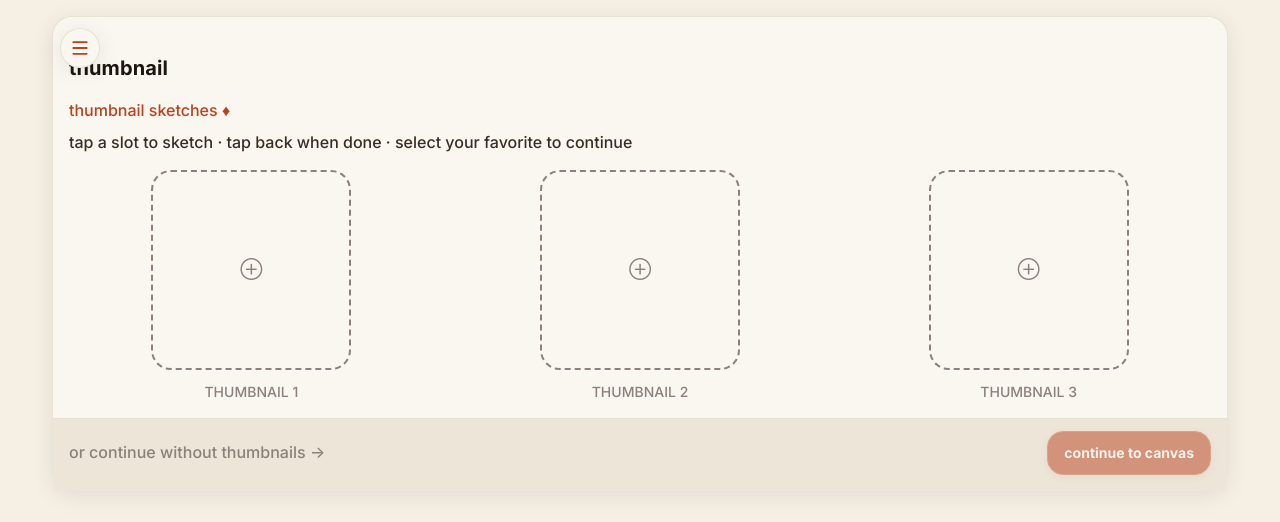
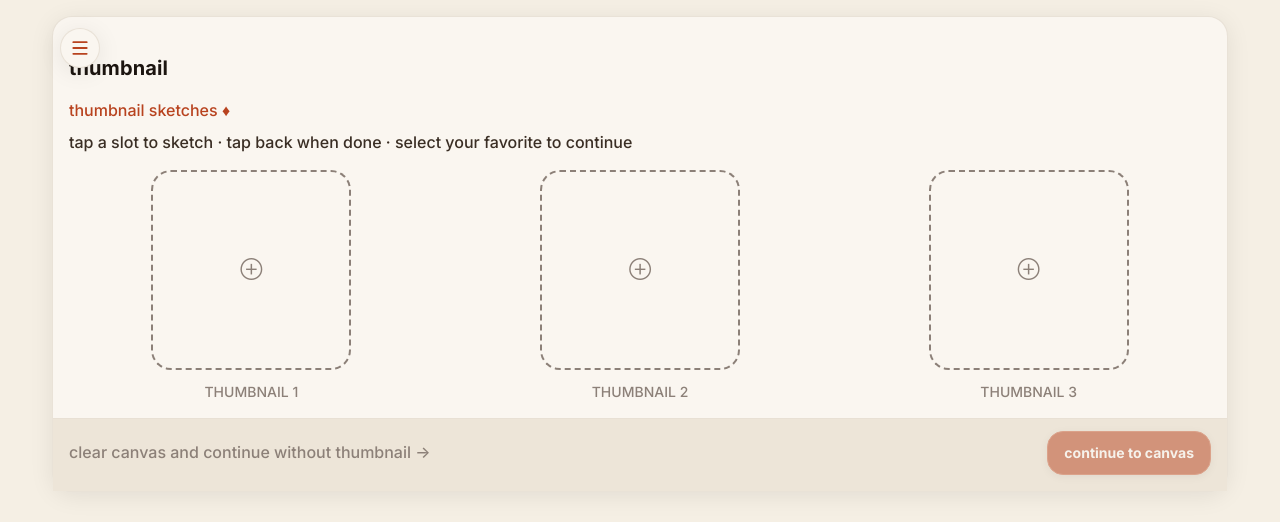
Before and after one commit to hussainzs/kindling-ui, a React (Vite) app in the folder client/: page /thumbnail in a window 1280 px wide. Shown: the top 522 px of the page. Built offline with nearby package versions, Linux system fonts and the light colour scheme; no server answers; a web font is replaced by a local one.

Commit message:
button name changes in canvas and thumbnail pages

```diff
--- a/client/pages/CanvasPage.tsx
+++ b/client/pages/CanvasPage.tsx
@@ -333,7 +333,7 @@ export default function CanvasPage() {
             onClick={handleSaveToGallery}
             className="bg-rust !text-white text-sm font-semibold px-4 py-2 rounded-lg hover:bg-opacity-90 transition-colors"
           >
-            save ✦
+            save new ✦
           </button>
         </div>
       </div>
--- a/client/pages/ThumbnailPage.tsx
+++ b/client/pages/ThumbnailPage.tsx
@@ -135,7 +135,7 @@ export default function ThumbnailPage() {
           className="text-body text-muted hover:text-ink-mid transition-colors"
           onClick={handleContinueWithoutThumbnails}
         >
-          or continue without thumbnails →
+          clear canvas and continue without thumbnail →
         </button>
 
         <button
```
